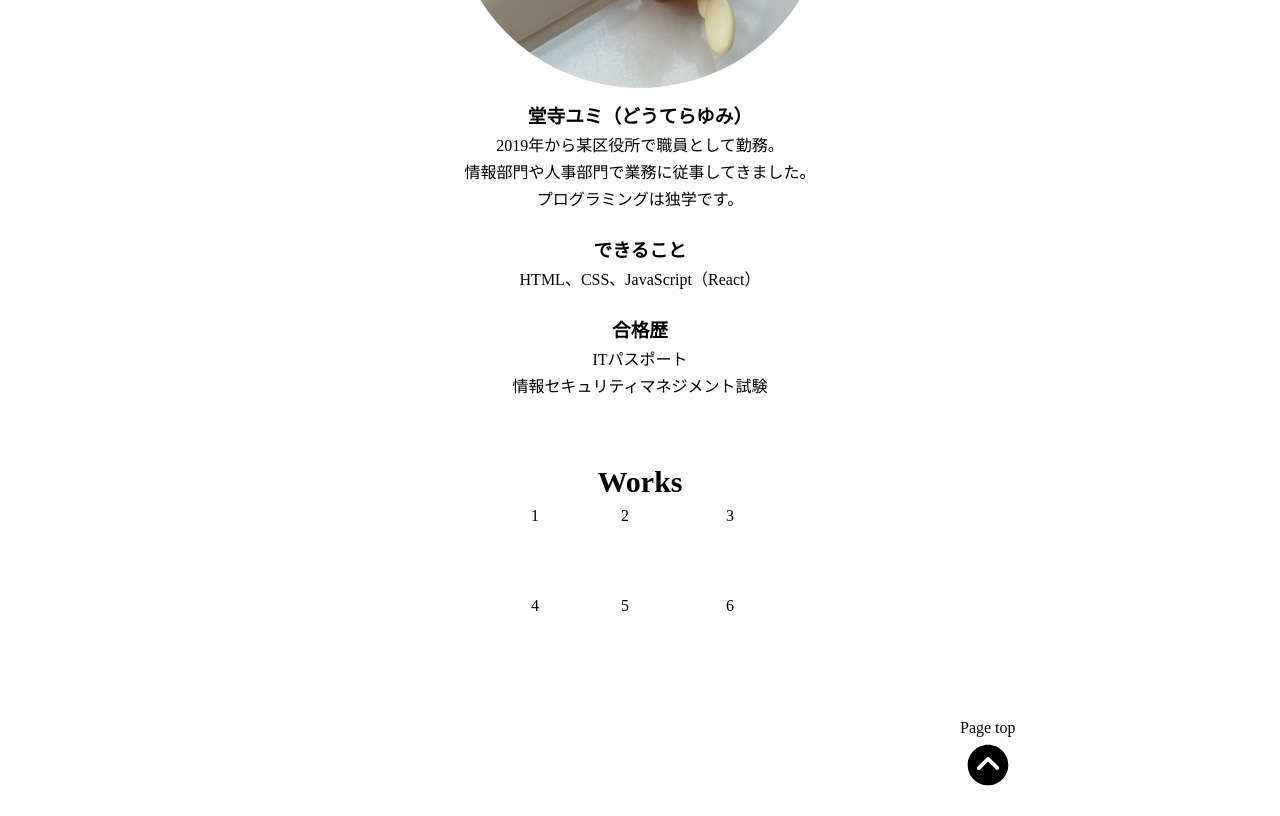
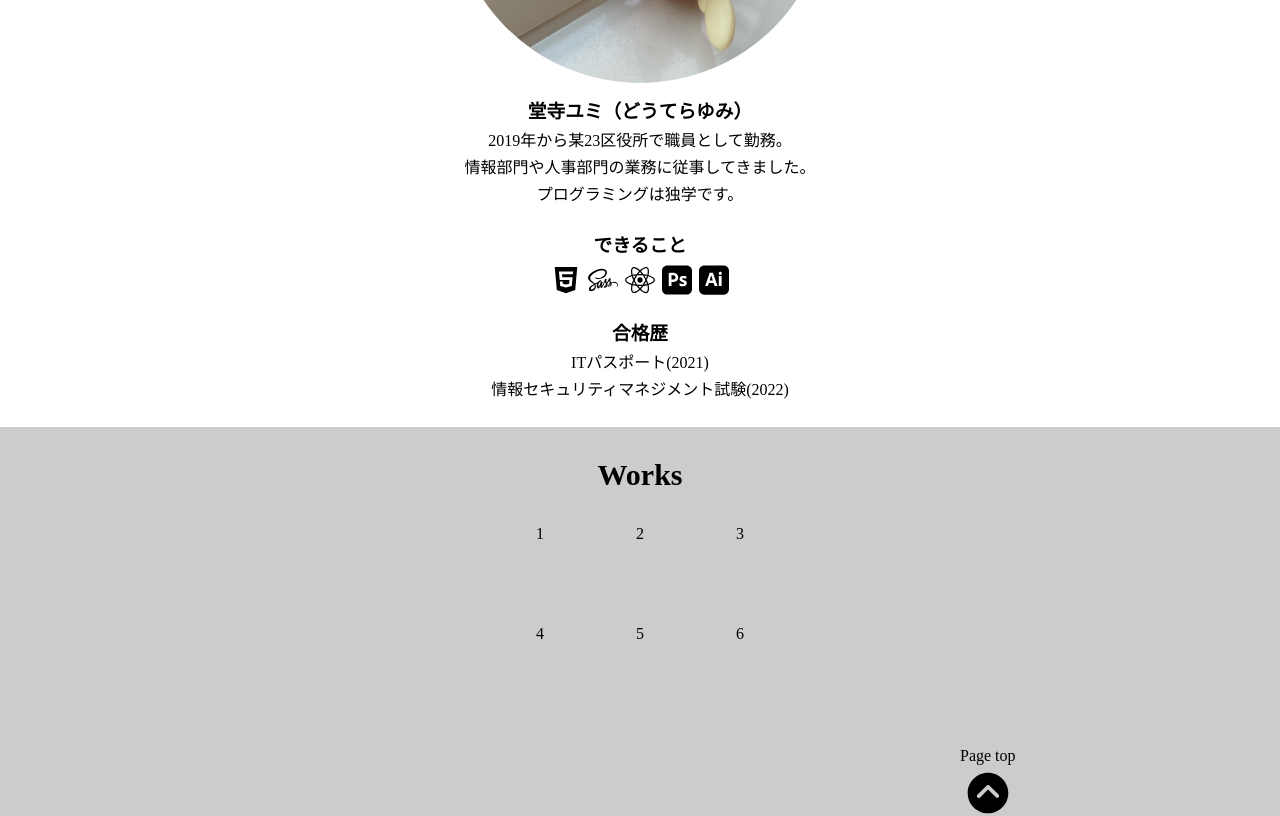
Before and after one commit to cannnny/portfolio, a React (Create React App) app: page / in a window 1280 px wide. Shown: the part 1180-1996 px from the top of the page. Built offline with nearby package versions, Linux system fonts and the light colour scheme.

Commit message:
できること欄にアイコンを追加

```diff
--- a/src/App.js
+++ b/src/App.js
@@ -1,6 +1,8 @@
 import "./reset.css";
 import "./App.scss";
-import { IoIosArrowDown, IoIosArrowDropupCircle } from "react-icons/io";
+import { IoIosArrowDropupCircle } from "react-icons/io";
+import { FaAngleDown, FaHtml5, FaSass, FaReact } from "react-icons/fa";
+import { SiAdobephotoshop, SiAdobeillustrator } from "react-icons/si";
 
 function App() {
   const returnTop = () => {
@@ -32,38 +34,45 @@ function App() {
         </div>
         <div className="scroll">
           <p>Scroll</p>
-          <IoIosArrowDown
+          <FaAngleDown
             className="scroll-icon"
             size={"30px"}
             color={"#fff"}
+            opacity={"0.8"}
           />
         </div>
       </header>
       <div className="main">
-        <div className="container about">
+        <div className="main-container about">
           <h2>About</h2>
           <div className="about-inner">
             <img className="portrait" src="./photo.jpg" alt="" />
             <div className="introduce">
               <div className="career">
                 <h3>堂寺ユミ（どうてらゆみ）</h3>
-                <p>2019年から某区役所で職員として勤務。</p>
-                <p>情報部門や人事部門で業務に従事してきました。</p>
+                <p>2019年から某23区役所で職員として勤務。</p>
+                <p>情報部門や人事部門の業務に従事してきました。</p>
                 <p>プログラミングは独学です。</p>
               </div>
               <div className="introduce-inner skills">
                 <h3>できること</h3>
-                <p>HTML、CSS、JavaScript（React）</p>
+                <div className="skill-icons">
+                  <FaHtml5 size={"30px"} />
+                  <FaSass size={"30px"} />
+                  <FaReact size={"30px"} />
+                  <SiAdobephotoshop size={"30px"} />
+                  <SiAdobeillustrator size={"30px"} />
+                </div>
               </div>
               <div className="introduce-inner qualifications">
                 <h3>合格歴</h3>
-                <p>ITパスポート</p>
-                <p>情報セキュリティマネジメント試験</p>
+                <p>ITパスポート(2021)</p>
+                <p>情報セキュリティマネジメント試験(2022)</p>
               </div>
             </div>
           </div>
         </div>
-        <div className="container works">
+        <div className="main-container works">
           <h2>Works</h2>
           <div className="works-inner">
             <div className="item">1</div>
@@ -78,7 +87,7 @@ function App() {
           <p>Page top</p>
           <IoIosArrowDropupCircle size={"50px"} />
         </div>
-        <div className="container contact">
+        <div className="main-container contact">
           <h2>Contact</h2>
           <div className="contact-inner"></div>
         </div>
--- a/src/App.scss
+++ b/src/App.scss
@@ -1,4 +1,3 @@
-@import url("https://fonts.googleapis.com/css2?family=Pacifico&display=swap");
 * {
   font-family: Arial Rounded MT regular;
 }
@@ -78,9 +77,9 @@ header {
   position: relative;
 }
 
-.container {
+.main-container {
   width: 100%;
-  padding: 30px 10px;
+  padding: 25px 10px;
   text-align: center;
   h2 {
     font-size: 30px;
@@ -100,12 +99,25 @@ header {
   margin-top: 25px;
 }
 
+.skill-icons {
+  display: flex;
+  justify-content: center;
+  margin-top: 5px;
+
+  gap: 7px;
+}
+
+.works {
+  background-color: #cccccc;
+}
+
 .works-inner {
   display: grid;
   justify-content: center;
+  margin-top: 25px;
 
-  grid-template-rows: 90px 90px 90px;
-  grid-template-columns: 90px 90px 120px;
+  grid-template-rows: 100px 100px 100px;
+  grid-template-columns: 100px 100px 100px;
 }
 
 .returntop-button {
```
